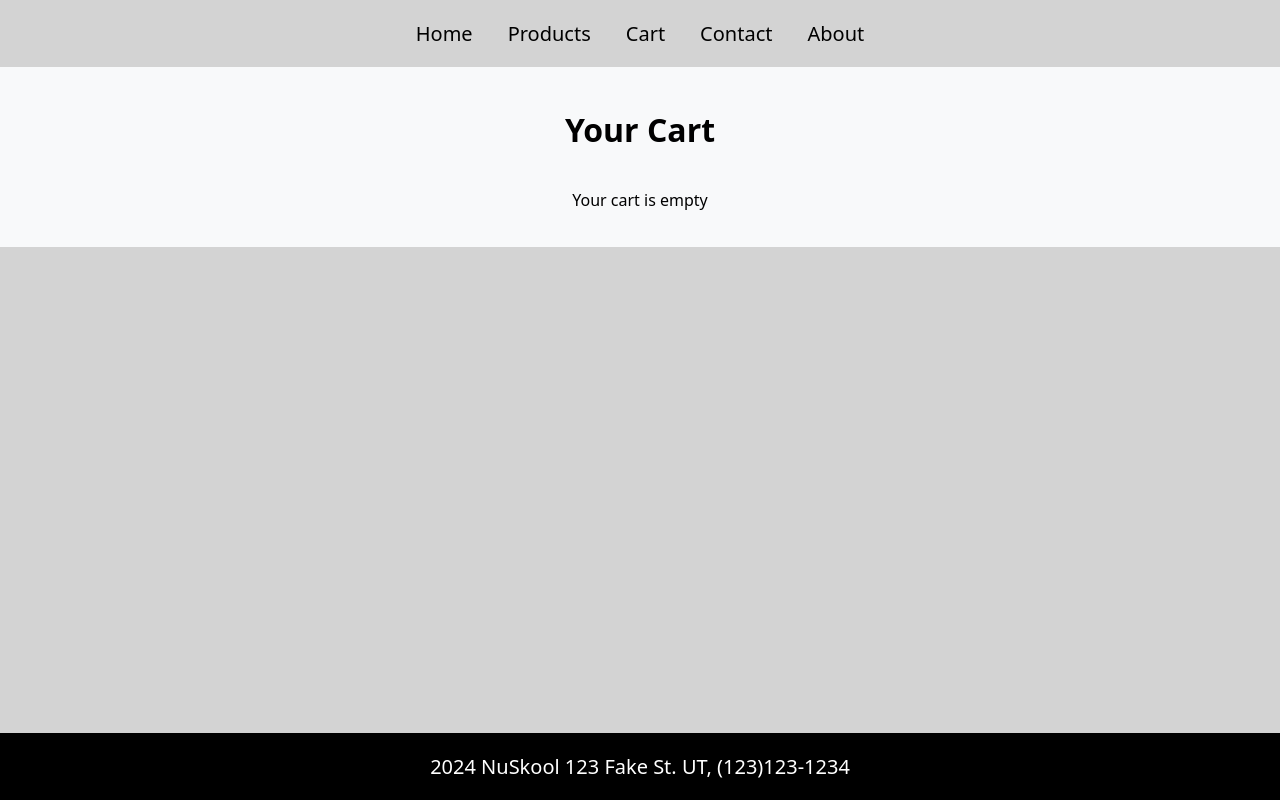
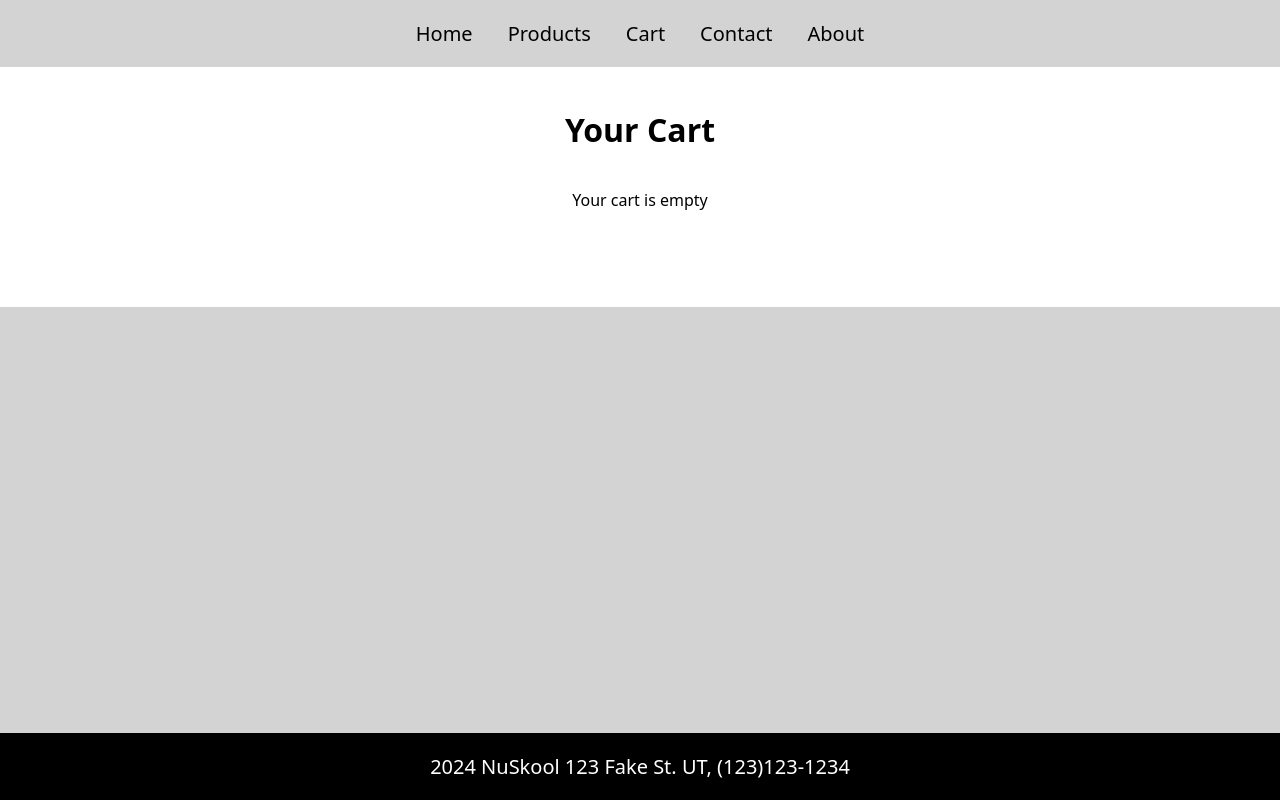
Before and after one commit to MATTYarei5/react-template, a React (Create React App) app: page /cart in a window 1280 px wide. Built offline with nearby package versions, Linux system fonts and the light colour scheme; a web font is replaced by a local one.

Commit message:
fixed the issue on the cart page that caused the footer to cover the checkout button. Also updated some of the background colors to be white and not the color code

```diff
--- a/src/styles/about.scss
+++ b/src/styles/about.scss
@@ -1,6 +1,6 @@
 .about {
     padding: 20px;
-    background-color: #f4f4f4;
+    background-color: white;
 
     h1 {
       font-size: 36px;
--- a/src/styles/cart.scss
+++ b/src/styles/cart.scss
@@ -1,7 +1,7 @@
 .cart {
   display: flex;
-  padding: 20px;
-  background-color: #f8f9fa;
+  padding: 20px 0 80px 0;
+  background-color: white;
   flex-direction: column;
   justify-content: center;
   align-items: center;
```
